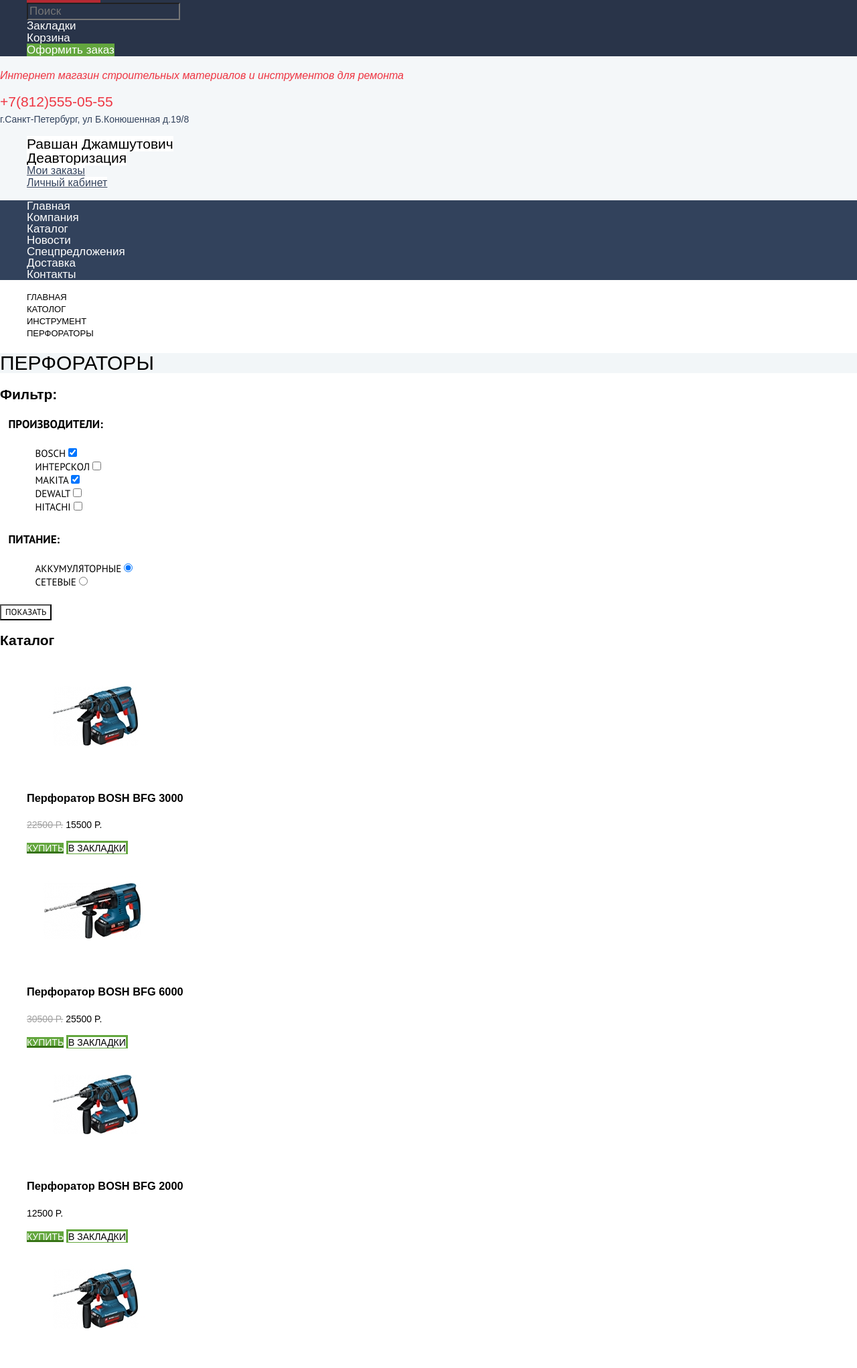
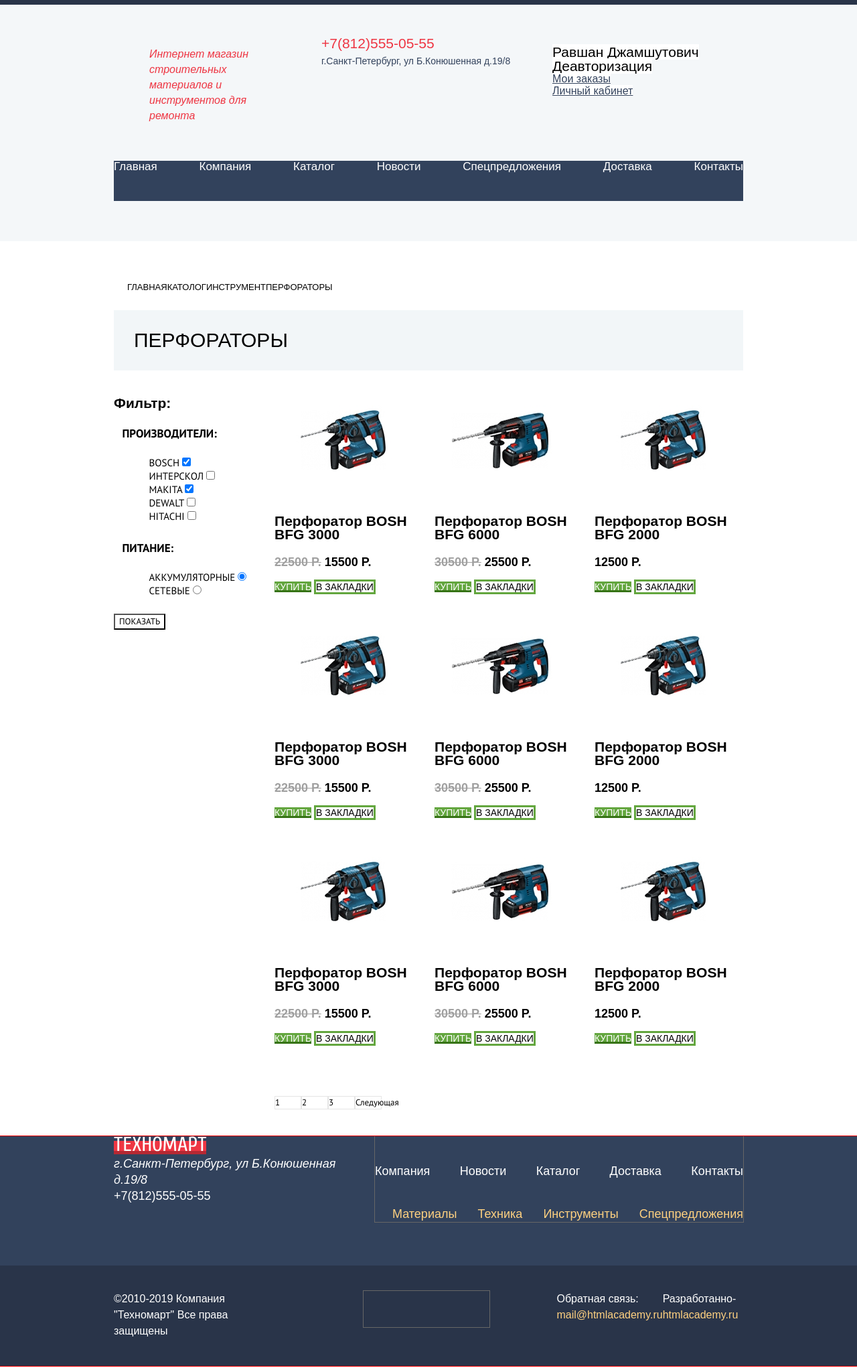
Before and after one commit to Pavelliss/977737-technomart-24, a plain HTML site: page catalog.html in a window 1280 px wide. Shown: the part 35-2077 px from the top of the page at 67% size. Drawn offline with Linux system fonts and the light colour scheme; a web font is replaced by a local one.

Commit message:
Добавленны стили

```diff
--- a/catalog.html
+++ b/catalog.html
@@ -28,7 +28,7 @@
                     <li><a class="button-checkout" href="#">Оформить заказ</a></li>
                 </ul>
             </section>
-            <div>
+            <div class="authorization">
                 <p class="slogan">
                     Интернет магазин строительных материалов и инструментов для ремонта
                 </p>
@@ -67,6 +67,7 @@
                 <li><a>Перфораторы</a></li>
             </ul>
             <h1 class="desk">Перфораторы</h1>
+            <div class="container-filter-catalog">
                 <section class="filter">
                     <h2>Фильтр:</h2>
                     <form action="https://echo.htmlacademy.ru" method="get">
@@ -114,8 +115,8 @@
                     </form>
                 </section>
 
-            <section class="catalor">
-                <h2 class="visually hidden">Каталог</h2>
+                <section class="catalog">
+                    <h2 class="visually-hidden">Каталог</h2>
                     <ul class="catalog-item">
                         <li>
                             <div>
@@ -278,15 +279,19 @@
                         </li>
                     </ul>
                 </section>
+            </div>
         </main>
-        <footer>
+
+        <footer class="main-footer">
+            <div class="container">
                 <div class="footer">
                     <section>
                         <h3 class="visually-hidden">Контакты</h3>
                         <a class="button-home" href="index.html">
                             <img src="img/logo.svg" height="23" width="138" alt="Логотип Техномарт">
                         </a>
-                    <address>г.Санкт-Петербург, ул Б.Конюшенная д.19/8</address>
+                        <address class="address-footer" >г.Санкт-Петербург, ул Б.Конюшенная д.19/8
+                        </address>
                         <a href="tel:+78125550555">+7(812)555-05-55</a>
                     </section>
                     <nav class="nav-footer">
@@ -305,7 +310,8 @@
                         </ul>
                     </nav>
                 </div>
-            <div>
+            </div>
+            <div class="footer-contact">
                 <p>&copy;2010-2019 Компания "Техномарт"
                   Все права защищены
                 </p>
@@ -314,6 +320,7 @@
                         <li><a class="button-social" href="#"><span class="visually-hidden">Техномарт в Фэйсбук</span></a></li>
                         <li><a class="button-social" href="#"><span class="visually-hidden">Техномарт в Инстаграм</span></a></li>
                 </ul>
+                <div class="container-academy">
                     <div class="contact-academy">
                         Обратная связь:
                         <a href="#">mail@htmlacademy.ru</a>
@@ -323,7 +330,9 @@
                         <a href="https://htmlacademy.ru/intensive/htmlcss">htmlacademy.ru</a>
                     </div>
                 </div>
+            </div>
         </footer>
+
         <!--Pop-ups-->
         <div class="popup">
             <p>Товар добавлен в корзину!</p>
--- a/css/style.css
+++ b/css/style.css
@@ -429,7 +429,7 @@ footer{
 }
 
 .footer{
-    background-color: #32425c;
+   /* background-color: #32425c;*/
 }
 
 footer li{
@@ -438,6 +438,11 @@ footer li{
 
 footer a{
     color: #ffffff;
+}
+
+.contact-academy,
+.footer-contact p{
+    font-size: 16px;
 }
 
 .nav-footer a:active{
@@ -469,3 +474,285 @@ footer a{
 .social-footer a:active{
     background-color: #ee3643;
 }
+
+/*Для сетки*/
+
+/*Header*/
+.main-header{
+
+    margin-bottom: 60px;
+
+    display: flex;
+    flex-direction: column;
+    align-items: center;
+}
+
+.user-menu{
+    width: 100%;
+    min-height: 42px;
+    margin-bottom: 46px;
+
+}
+
+.user-menu ul{
+    padding: 0;
+    margin: 0;
+    width: 940px;
+    margin: 0 auto;
+
+    display: flex;
+    flex-direction: row;
+    justify-content: space-between;
+    align-items: flex-end;
+}
+
+.authorization{
+   width: 940px;
+   padding: 0 ;
+   margin-bottom: 40px;
+
+   display: flex;
+   flex-direction: row;
+   justify-content: space-between;
+
+}
+
+.slogan{
+    width:200px;
+    margin-right: 57px;
+    padding-left: 53px;
+}
+
+.contact-header{
+    width: 300px;
+    margin: 0 10px;
+}
+
+.authorization ul{
+    width: 300px;
+    margin-left: 10px;
+}
+
+.nav-header{
+    width: 940px;
+    min-height: 60px;
+    margin-bottom: 60px;
+}
+
+.nav-header ul{
+    padding: 0;
+    margin: 0;
+
+    display: flex;
+    flex-direction: row;
+    justify-content: space-between;
+}
+
+/*Main*/
+
+.main-index{
+    width: 940px;
+    margin: 0 auto;
+    margin-bottom: 86px;
+    }
+
+.company-info{
+    display: flex;
+    flex-direction: row;
+    justify-content: space-between;
+}
+
+.about{
+    width: 620;
+    margin-right: 10px;
+}
+
+.contact{
+    width: 300px;
+    margin left: 10px;
+}
+/*Main catalog*/
+
+.breadcrumbs{
+    width: 940px;
+    margin: 0 auto;
+    margin-bottom: 25px;
+
+    display: flex;
+    flex-direction: row;
+    justify-content: flex-start;
+}
+
+.desk{
+    width: 940px;
+    padding: 30px;
+    box-sizing: border-box;
+    margin: 0 auto;
+    margin-bottom: 20px;
+}
+
+.container-filter-catalog{
+    width: 940px;
+    margin: 0 auto;
+
+    display: flex;
+    flex-direction: row;
+    justify-content: space-between;
+}
+
+.filter{
+    width: 220px;
+    margin-right: 20px;
+
+    display: flex;
+    flex-direction: column;
+}
+
+.catalog{
+    width: 700px;
+
+    display: flex;
+    flex-direction: column;
+    align-items: flex-start;
+}
+
+.catalog-item{
+    padding: 0;
+    margin: 0;
+    margin-bottom: 52px;
+
+    display: flex;
+    flex-direction: row;
+    flex-wrap: wrap;
+    justify-content: flex-start;
+}
+
+.catalog-item li{
+    width: 219px;
+    min-height: 317px;
+    margin-bottom: 20px;
+    margin-right: 20px;
+}
+
+.catalog-item li:nth-child(3n){
+    margin-right: 0;
+}
+
+.pagination-list{
+    padding: 0;
+    margin: 0;
+
+    display: flex;
+    flex-direction: row;
+    justify-content: flex-start;
+}
+
+.pagination-list li{
+    width: 38px;
+    height: 38px
+    margin-right: 10px;
+
+    border: 1px solid #e5e5e5;
+}
+
+/*Footer*/
+
+.main-footer{
+    margin-top: 40px;
+
+    display: flex;
+    flex-direction: column;
+    align-items: center;
+
+    outline: 1px solid red;
+}
+
+.container{
+    width: 100%;
+    min-height: 193px;
+
+    background-color: #32425c;
+}
+
+.footer{
+    width: 940px;
+    margin: 0 auto;
+
+    display: flex;
+    flex-direction: row;
+    justify-content: space-between;
+}
+
+.footer section{
+    width: 380px;
+    margin-right: 10px;
+}
+
+.nav-footer{
+    width: 550px;
+    outline: 1px solid #666;
+
+    display: flex;
+    flex-direction: column;
+    justify-content: flex-start;
+    align-items: flex-end;
+}
+
+.nav-footer ul:first-child{
+    padding: 0;
+    margin: 0;
+    width: 550px;
+    margin: 40px 0;
+
+    display: flex;
+    flex-direction: row;
+    justify-content: space-between;
+}
+
+.material{
+    padding: 0;
+    margin: 0;
+    width: 524px;
+
+    display: flex;
+    flex-direction: row;
+    justify-content: space-between;
+}
+
+.footer-contact{
+    width: 940px;
+    min-height: 107px;
+    margin: 0 auto;
+    margin-bottom: 40px;
+
+    display: flex;
+    flex-direction: row;
+    justify-content: space-between;
+}
+
+.footer-contact p{
+    padding: 0;
+    margin: 0;
+    width: 240px;
+    margin-top: 38px;
+    margin-right: 140px;
+}
+
+.social-footer{
+    width: 160px;
+    margin-right: 90px;
+    margin-left: 10px;
+    margin-top: 38px;
+
+    outline: 1px solid #666;
+}
+
+.container-academy{
+    width: 300px;
+    margin-left: 10px;
+    margin-top: 38px;
+
+    display: flex;
+    flex-direction: row;
+    justify-content: space-between;
+}
```
Also changed, not shown: index.html (+10 -4 lines). Lines whose indentation alone changed are shown as unchanged.
